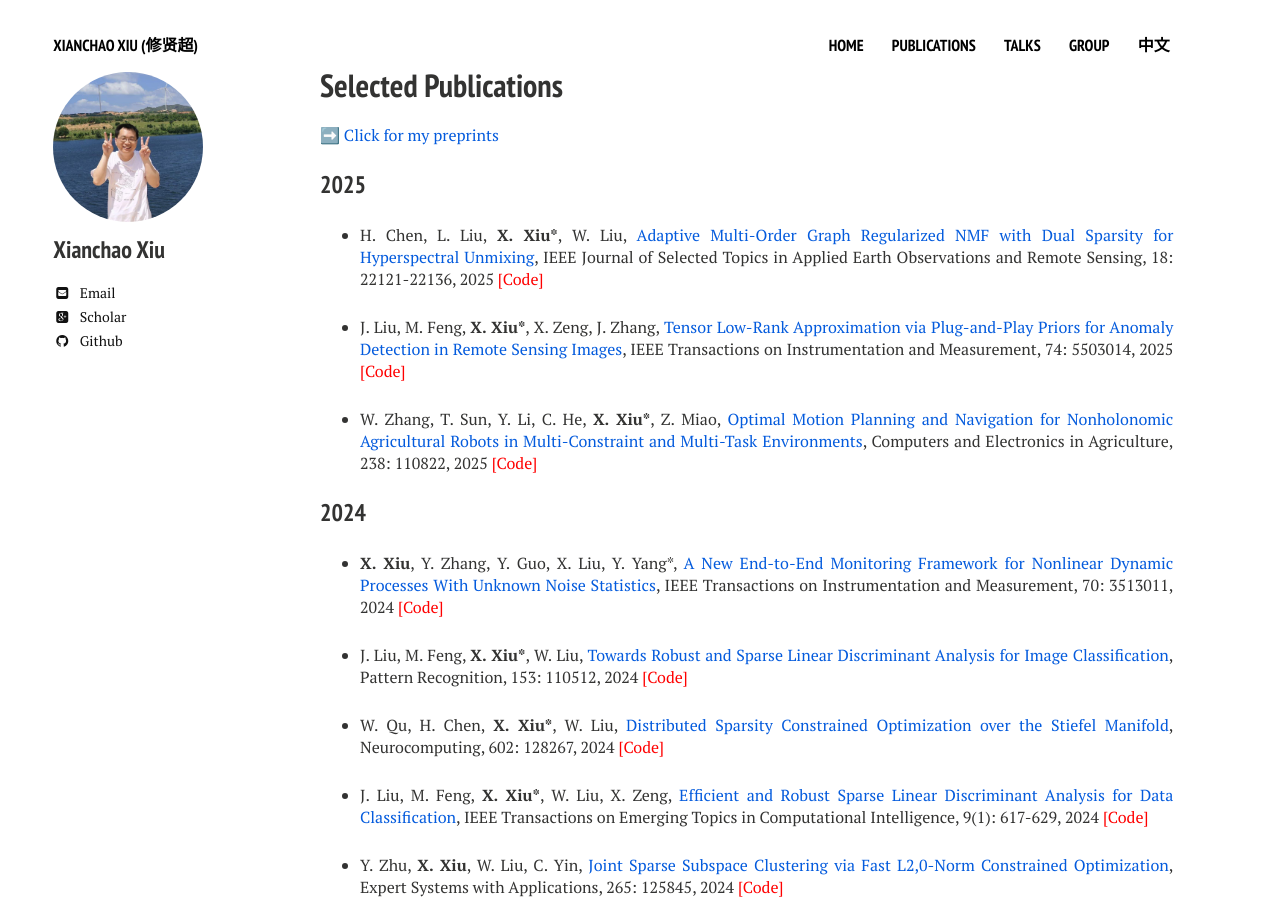
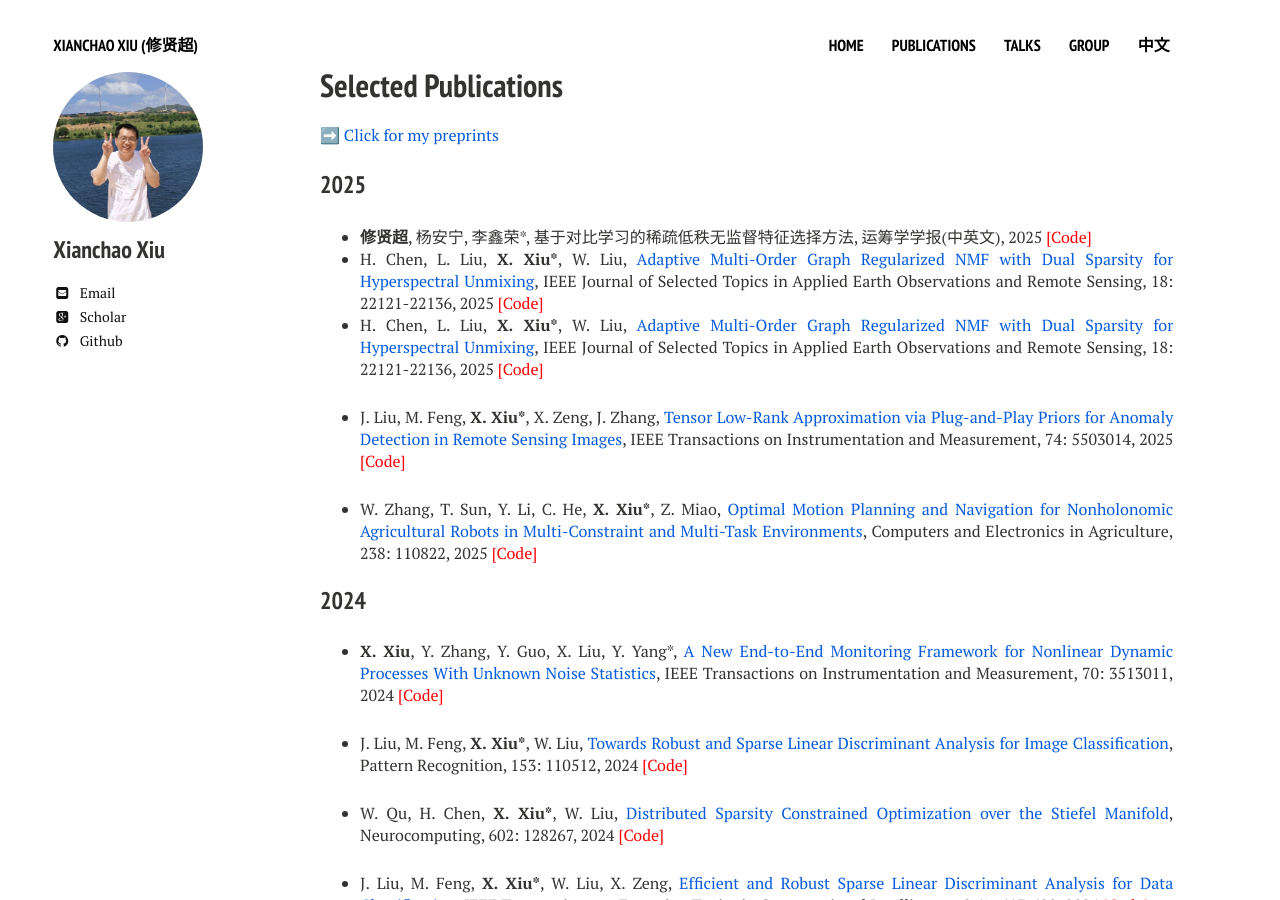
Before and after one commit to xianchaoxiu/xianchaoxiu.github.io, a Jekyll site: the page built from publications/index.md, in a window 1280 px wide and 900 px high. Built offline with Jekyll 4.4.1, drawn with Linux system fonts in a browser that asks for light colours; nearby versions of some CDN libraries.

Commit message:
Update index.md

```diff
--- a/publications/index.md
+++ b/publications/index.md
@@ -13,6 +13,8 @@ share: false
 
 ### 2025
 
+* <b>修贤超</b>, 杨安宁, 李鑫荣*, 基于对比学习的稀疏低秩无监督特征选择方法, 运筹学学报(中英文), 2025 <a href="https://github.com/xianchaoxiu/DSCOFS-CL" class="textlink" target="_blank" style="color: red;">[Code]</a>
+* H. Chen, L. Liu, <b>X. Xiu*</b>, W. Liu, <a href="https://doi.org/10.1109/JSTARS.2025.3602505" class="textlink" target="_blank">Adaptive Multi-Order Graph Regularized NMF with Dual Sparsity for Hyperspectral Unmixing</a>, IEEE Journal of Selected Topics in Applied Earth Observations and Remote Sensing, 18: 22121-22136, 2025 <a href="https://github.com/xianchaoxiu/MOGNMF" class="textlink" target="_blank" style="color: red;">[Code]</a>
 * H. Chen, L. Liu, <b>X. Xiu*</b>, W. Liu, <a href="https://doi.org/10.1109/JSTARS.2025.3602505" class="textlink" target="_blank">Adaptive Multi-Order Graph Regularized NMF with Dual Sparsity for Hyperspectral Unmixing</a>, IEEE Journal of Selected Topics in Applied Earth Observations and Remote Sensing, 18: 22121-22136, 2025 <a href="https://github.com/xianchaoxiu/MOGNMF" class="textlink" target="_blank" style="color: red;">[Code]</a>
 
 * J. Liu, M. Feng, <b>X. Xiu*</b>, X. Zeng, J. Zhang, <a href="https://doi.org/10.1109/TIM.2025.3553235" class="textlink" target="_blank">Tensor Low-Rank Approximation via Plug-and-Play Priors for Anomaly Detection in Remote Sensing Images</a>, IEEE Transactions on Instrumentation and Measurement, 74: 5503014, 2025 <a href="https://github.com/xianchaoxiu/PnP-TLRA" class="textlink" target="_blank" style="color: red;">[Code]</a>
```
